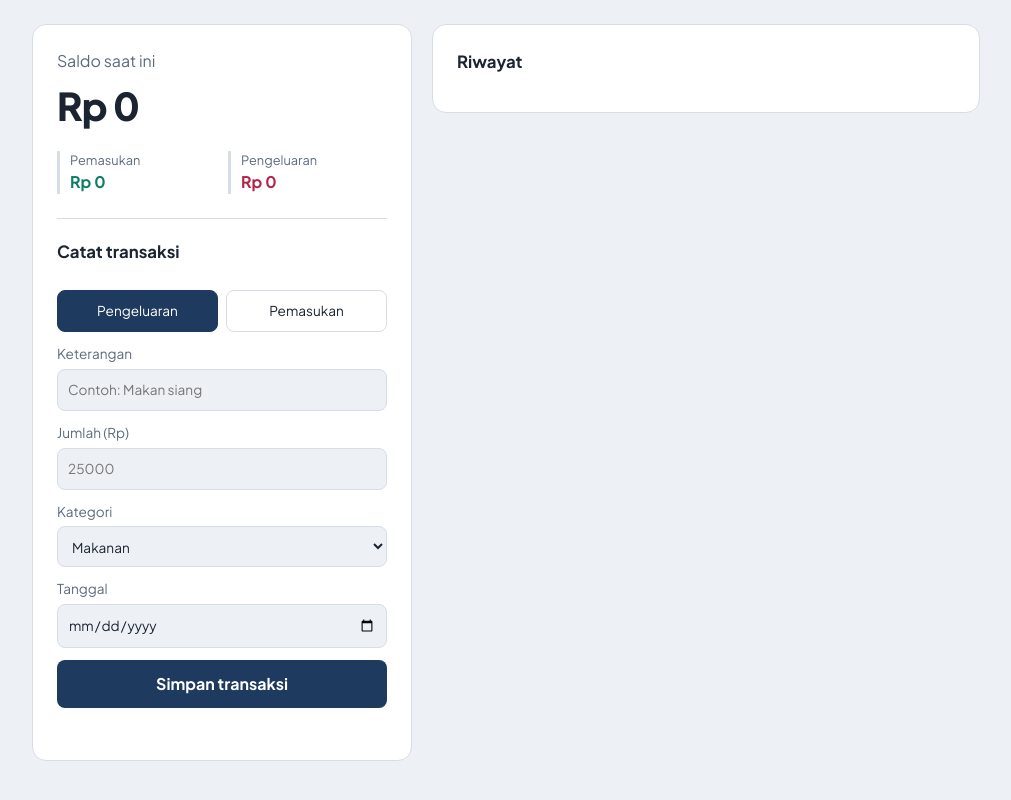
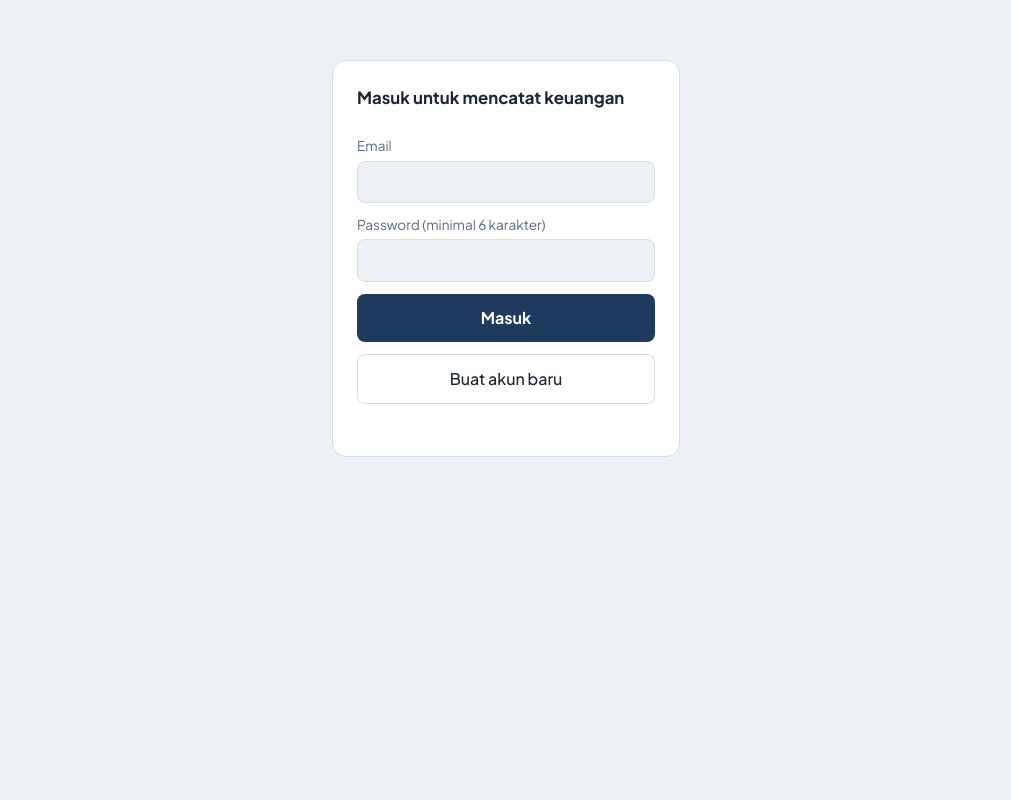
Before and after one commit to xingxonglei-eng/pencatat-keuangan, a website: page index.html in a window 1280 px wide. Shown: the whole page, without its empty margins (134-1145 px from the left). Drawn offline with nearby package versions, Linux system fonts and the light colour scheme.

Commit message:
Add authentication section to index.html

```diff
--- a/index.html
+++ b/index.html
@@ -10,8 +10,23 @@
   <link rel="stylesheet" href="style.css">
 </head>
 <body>
-  <main class="layout">
+  <section id="auth" class="auth" hidden>
+    <form id="authForm">
+      <h2>Masuk untuk mencatat keuangan</h2>
+      <label>Email<input name="email" type="email" required autocomplete="email"></label>
+      <label>Password (minimal 6 karakter)<input name="password" type="password" minlength="6" required autocomplete="current-password"></label>
+      <button type="submit">Masuk</button>
+      <button type="button" id="signup" class="ghost">Buat akun baru</button>
+      <p id="authError" class="error" role="alert"></p>
+    </form>
+  </section>
+
+  <main class="layout" id="app" hidden>
     <section class="summary">
+      <div class="userbar">
+        <span id="userEmail" class="muted"></span>
+        <button type="button" id="logout" class="ghost">Keluar</button>
+      </div>
       <p class="muted">Saldo saat ini</p>
       <h1 id="balance">Rp 0</h1>
       <dl class="flows">
@@ -45,6 +60,8 @@
       <p id="empty" class="muted" hidden>Belum ada transaksi. Isi formulir di samping untuk mencatat yang pertama.</p>
     </section>
   </main>
+
+  <script src="https://cdn.jsdelivr.net/npm/@supabase/supabase-js@2.45.0/dist/umd/supabase.min.js"></script>
   <script src="app.js"></script>
 </body>
 </html>
```
